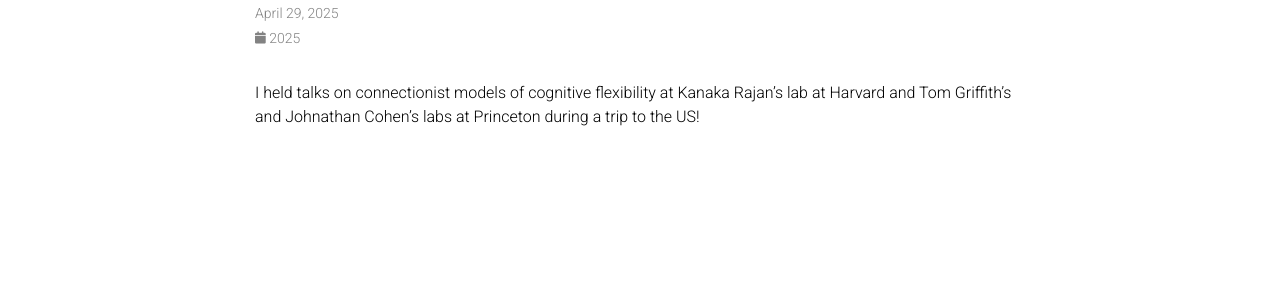
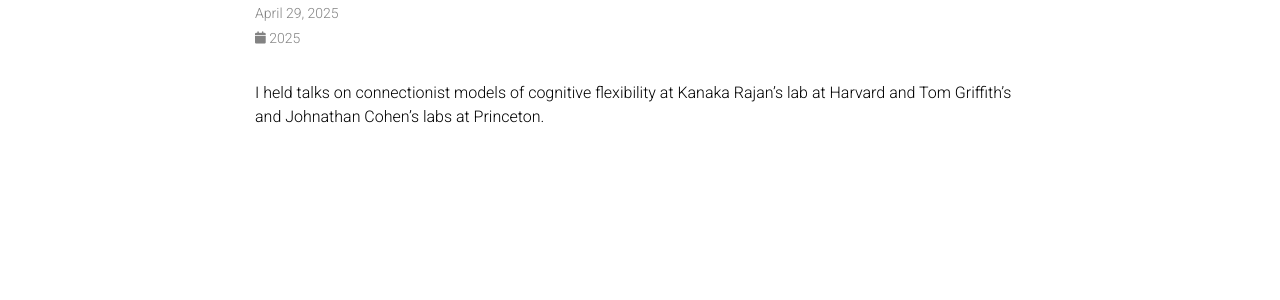
Before and after one commit to kjsandbrink/kjsandbrink.github.io, a Jekyll site: the page built from _news/announcement_7.md, in a window 1280 px wide. Shown: the part 158-458 px from the top of the page. Built offline with Jekyll 4.4.1, drawn with Linux system fonts in a browser that asks for light colours; full-size pictures stand in for the smaller copies a plugin makes; comment, search, counter and statistics services are not loaded; a style sheet for code colours, icons or effects is not loaded.

```diff
--- a/_news/announcement_7.md
+++ b/_news/announcement_7.md
@@ -5,4 +5,4 @@ inline: true
 related_posts: false
 ---
 
-I held talks on connectionist models of cognitive flexibility at Kanaka Rajan's lab at Harvard and Tom Griffith's and Johnathan Cohen's labs at Princeton during a trip to the US!
+I held talks on connectionist models of cognitive flexibility at Kanaka Rajan's lab at Harvard and Tom Griffith's and Johnathan Cohen's labs at Princeton.
```
Also changed, not shown: _news/announcement_8.md (added, +8 -0 lines).
